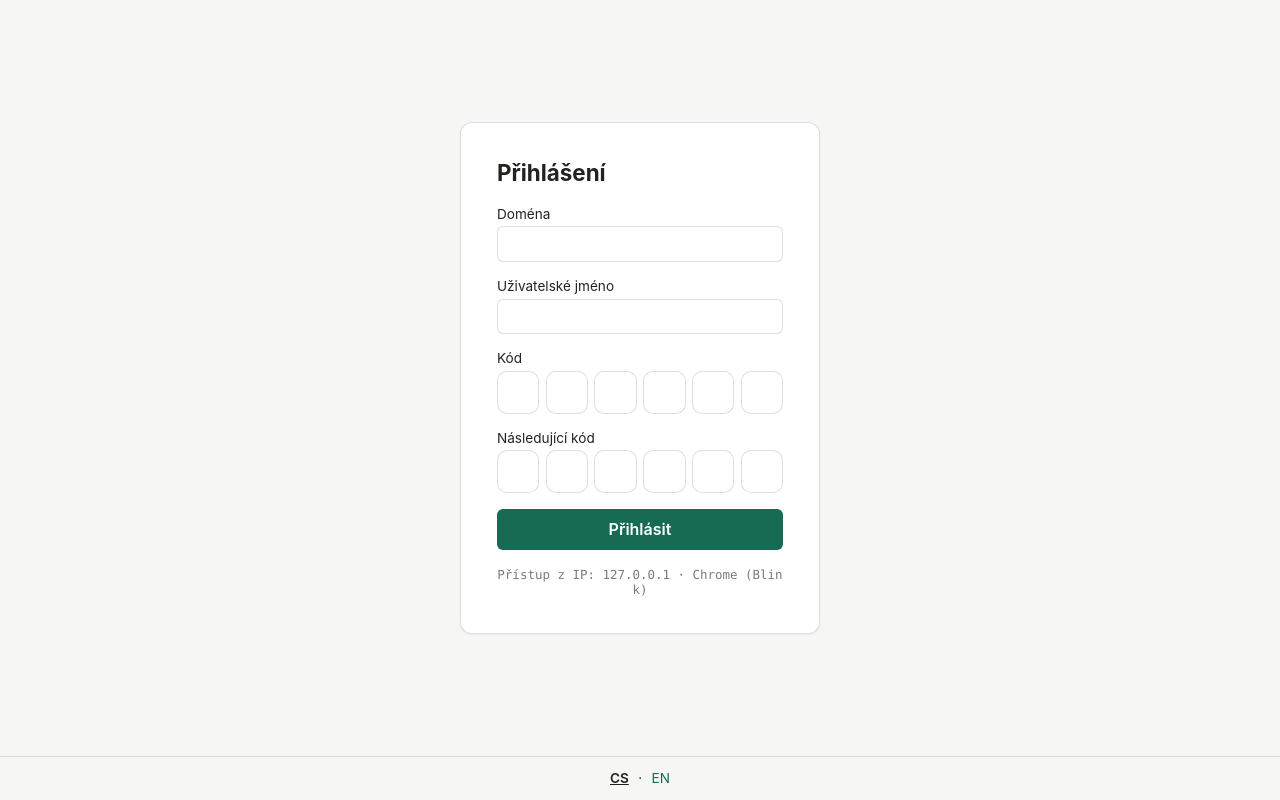
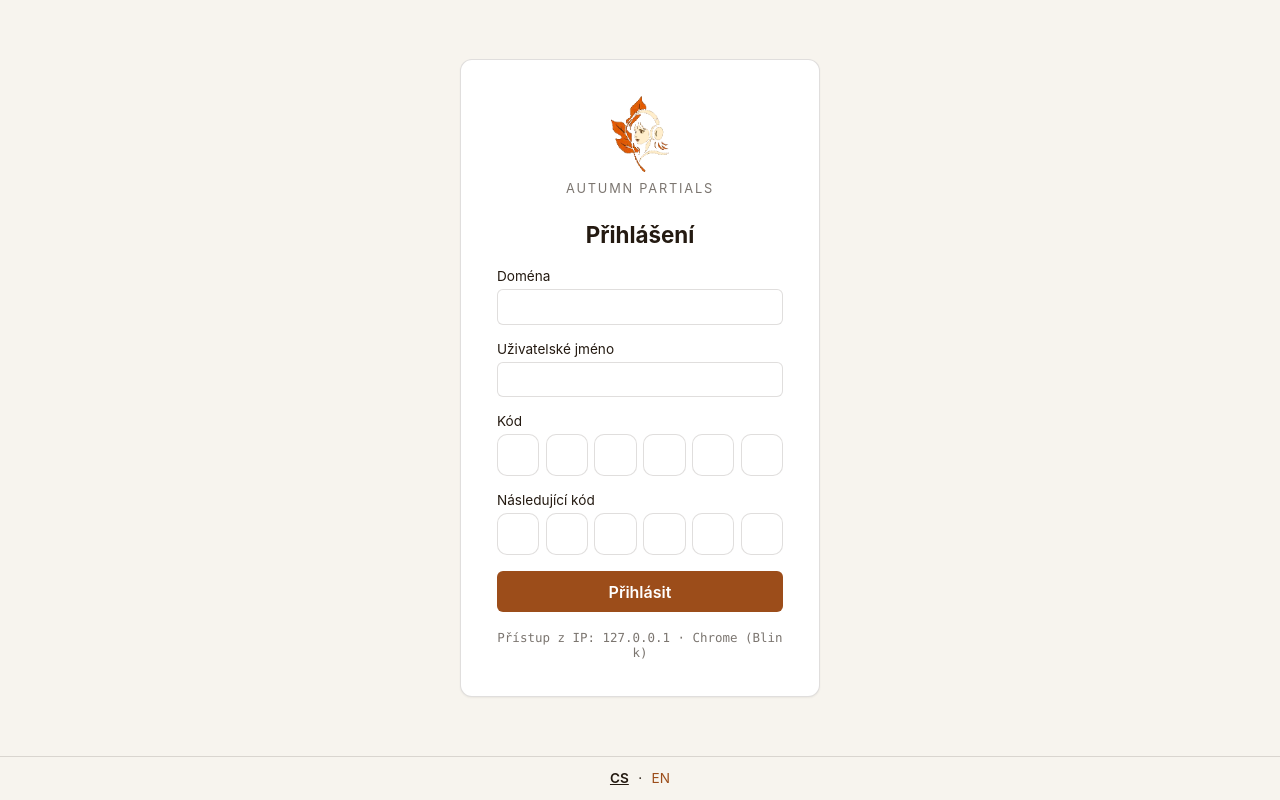
Before and after one commit to alchy/access-manager, a Flask app: page /login in a window 1280 px wide. Run offline with Flask 3, Linux system fonts and the light colour scheme; parts of the project's set-up code (start-up, migrations or seed data) failed here and were passed over.

Commit message:
konzole: podzimni identita Autumn Partials misto zelene
Konzole prevzala paletu znacky. Zelena (#166B52 / #14352A) sla pryc,
prisla hneda a oranzova z loga.

Akcent NENI oranzova z loga. #B35C21 ma na svetlem papiru kontrast
4,37:1 a jako barva textu a odkazu by propadla; #9C4D1A ma 5,48:1, coz
odpovida tomu, co drzela puvodni zelena (6,00:1). Oranzova z loga
zustava jen tam, kde je to vypln pod bilym textem.

Zmerene kontrasty nove palety:
  text v sidebaru   #E4D6B8 na #2E1B0C  11,43:1
  text na papiru    #241A11 na #F7F4EE  15,54:1
  akcent na papiru  #9C4D1A na #F7F4EE   5,48:1
  bily na tlacitku  #FFFFFF na #9C4D1A   6,02:1

Znacka je v sidebaru u prihlaseneho a nad prihlasovacim formularem -
tam je to prvni, co clovek uvidi. Konzole taky konecne ma favicon.

Obrazky jsou paletova PNG (mark 7,6 kB, favicon 1,1 kB) - logo ma jen
par barev, takze plna barevna hloubka by byla plytvani. Servíruje je
Flask z vychoziho static adresare, ktery uz zavedl commit s code.js;
CSP konzole ma img-src 'self', takze projdou bez uprav.

Vsechny barvy jsou v layout.html na jednom miste (:root plus par
odvozenych rgba), takze dalsi prebarveni je zase jen tam.

383 testu prochazi, ruff cisty.

Co-Authored-By: Claude Opus 5 (1M context) <noreply@anthropic.com>

```diff
--- a/access_manager/konzole/templates/layout.html
+++ b/access_manager/konzole/templates/layout.html
@@ -7,16 +7,20 @@
 <head>
 <meta charset="utf-8">
 <meta name="viewport" content="width=device-width, initial-scale=1">
+<link rel="icon" type="image/png" href="{{ url_for('static', filename='favicon.png') }}">
 <title>{% block title %}{{ t('login.title') if not session.get('admin') else t('nav.users') }}{% endblock %}</title>
 <style>
   /* Tokeny sdilene celou konzoli - viz Global Constraints v ukolech. */
   :root {
-    --sidebar: #14352A;
-    --sidebar-text: #E7EFE9;
-    --paper: #F6F7F5;
-    --accent: #166B52;
-    --text: #20241F;
-    --hranice: rgba(20, 36, 31, 0.14);
+    /* Podzimni paleta Autumn Partials. Akcent je ZAMERNE tmavsi nez oranzova
+       z loga (#B35C21): ta ma na svetlem papiru kontrast jen 4,37:1 a jako
+       barva textu by propadla. #9C4D1A ma 5,60:1. */
+    --sidebar: #2E1B0C;
+    --sidebar-text: #E4D6B8;
+    --paper: #F7F4EE;
+    --accent: #9C4D1A;
+    --text: #241A11;
+    --hranice: rgba(36, 26, 17, 0.14);
     --chyba: #B3261E;
     --info: #1F5DAD;
     --mono: ui-monospace, SFMono-Regular, Menlo, Consolas, "Liberation Mono", monospace;
@@ -46,6 +50,14 @@
     padding: 1.5rem 1.1rem;
     gap: 1.5rem;
   }
+  .sidebar .znacka {
+    display: flex;
+    align-items: center;
+    gap: 10px;
+    font-size: 0.95rem;
+    letter-spacing: 0.01em;
+  }
+  .sidebar .znacka img { height: 34px; width: auto; display: block; }
   .sidebar .realm {
     font-family: var(--mono);
     font-size: 0.82rem;
@@ -113,9 +125,23 @@
     padding: 2.25rem;
     width: 100%;
     max-width: 360px;
-    box-shadow: 0 1px 2px rgba(20, 36, 31, 0.06);
+    box-shadow: 0 1px 2px rgba(36, 26, 17, 0.06);
   }
-  .karta h1 { margin: 0 0 1.35rem; font-size: 1.25rem; }
+  .karta-znacka {
+    display: flex;
+    flex-direction: column;
+    align-items: center;
+    gap: 0.55rem;
+    margin-bottom: 1.6rem;
+  }
+  .karta-znacka img { height: 76px; width: auto; display: block; }
+  .karta-znacka span {
+    font-size: 0.8rem;
+    letter-spacing: 0.14em;
+    text-transform: uppercase;
+    opacity: 0.6;
+  }
+  .karta h1 { margin: 0 0 1.35rem; font-size: 1.25rem; text-align: center; }
   .chyba {
     margin: 0 0 1.1rem;
     padding: 0.6rem 0.75rem;
@@ -251,7 +277,7 @@
     letter-spacing: 0.03em;
     color: var(--text);
     opacity: 0.65;
-    background: rgba(20, 36, 31, 0.03);
+    background: rgba(36, 26, 17, 0.03);
   }
   .tabulka tbody tr:last-child td { border-bottom: none; }
 
@@ -263,9 +289,9 @@
     font-size: 0.8rem;
     font-weight: 600;
   }
-  .stav-active { background: rgba(22, 107, 82, 0.12); color: var(--accent); }
+  .stav-active { background: rgba(156, 77, 26, 0.12); color: var(--accent); }
   .stav-disabled { background: rgba(179, 38, 30, 0.1); color: var(--chyba); }
-  .stav-waiting { background: rgba(20, 36, 31, 0.08); color: var(--text); }
+  .stav-waiting { background: rgba(36, 26, 17, 0.08); color: var(--text); }
   .stav-no_credential { background: rgba(179, 38, 30, 0.06); color: var(--chyba); }
 
   /* -- vysledek udalosti (audit): ok zelene, denied cervene, zapis modre - */
@@ -276,10 +302,10 @@
     font-size: 0.8rem;
     font-weight: 600;
   }
-  .vysledek-ok { background: rgba(22, 107, 82, 0.12); color: var(--accent); }
+  .vysledek-ok { background: rgba(156, 77, 26, 0.12); color: var(--accent); }
   .vysledek-denied { background: rgba(179, 38, 30, 0.1); color: var(--chyba); }
   .vysledek-write { background: rgba(31, 93, 173, 0.12); color: var(--info); }
-  .vysledek-jiny { background: rgba(20, 36, 31, 0.08); color: var(--text); }
+  .vysledek-jiny { background: rgba(36, 26, 17, 0.08); color: var(--text); }
 
   /* -- skupinove chipy ---------------------------------------------------- */
   .chip {
@@ -340,6 +366,10 @@
 <body class="{{ 'app' if prihlaseny else 'anon' }}">
   {% if prihlaseny %}
   <aside class="sidebar">
+    <div class="znacka">
+      <img src="{{ url_for('static', filename='mark.png') }}" alt="">
+      <span>Autumn Partials</span>
+    </div>
     <div class="realm">{{ session.get('realm', '') }}</div>
     <nav>
       <a href="{{ url_for('_uzivatele_seznam') }}">{{ t('nav.users') }}</a>
--- a/access_manager/konzole/templates/login.html
+++ b/access_manager/konzole/templates/login.html
@@ -22,6 +22,10 @@
 
 {% block content %}
 <div class="karta">
+  <div class="karta-znacka">
+    <img src="{{ url_for('static', filename='mark.png') }}" alt="Autumn Partials">
+    <span>Autumn Partials</span>
+  </div>
   <h1>{{ t('login.title') }}</h1>
   {% if chyba %}
   <p class="chyba" role="alert">{{ chyba }}</p>
```
Also changed, not shown: access_manager/konzole/static/favicon.png (added), access_manager/konzole/static/mark.png (added).
